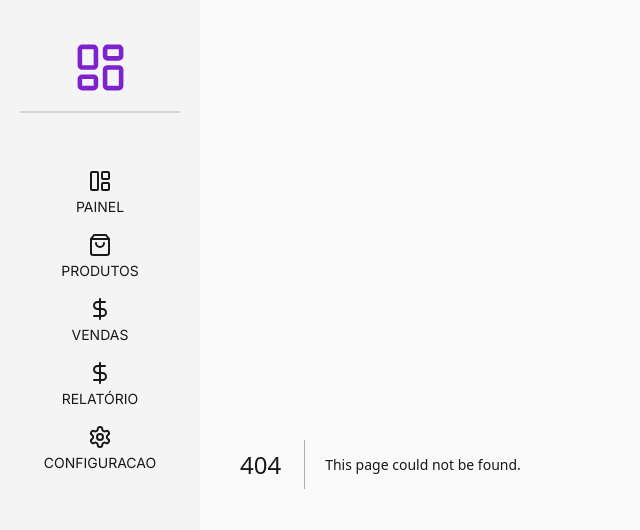
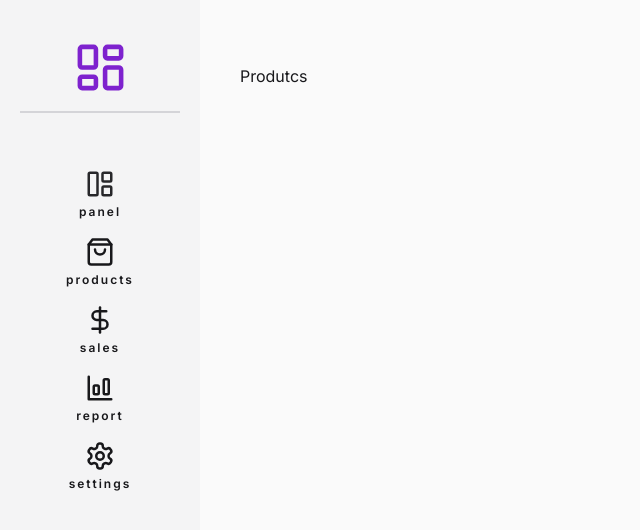
Before and after one commit to lucasWeirich/dashboard-nextjs, a Next.js app: page /products in a window 1280 px wide. Before the commit this address had no page. Shown: the top 530 px of the page, without its empty margins (0-640 px from the left). Built offline with nearby package versions, Linux system fonts and the light colour scheme.

Commit message:
feat: sideBar finalized

```diff
--- /dev/null
+++ b/src/app/panel/page.tsx
@@ -0,0 +1,5 @@
+export default function Panel() {
+  return <div>
+    panel
+  </div>
+}
--- /dev/null
+++ b/src/app/products/page.tsx
@@ -0,0 +1,5 @@
+export default function Produtcs() {
+  return <div>
+    Produtcs
+  </div>
+}
--- /dev/null
+++ b/src/app/report/page.tsx
@@ -0,0 +1,5 @@
+export default function Report() {
+  return <div>
+    Report
+  </div>
+}
--- /dev/null
+++ b/src/app/sales/page.tsx
@@ -0,0 +1,5 @@
+export default function Sales() {
+  return <div>
+    Sales
+  </div>
+}
--- /dev/null
+++ b/src/app/settings/page.tsx
@@ -0,0 +1,5 @@
+export default function Settings() {
+  return <div>
+    Settings
+  </div>
+}
--- a/src/components/SideBar.tsx
+++ b/src/components/SideBar.tsx
@@ -1,75 +1,79 @@
 import { LayoutDashboard, LayoutPanelLeft, ShoppingBag, DollarSign, BarChartBig, Settings, Ban } from "lucide-react";
 import Link from "next/link";
 
-function LinkMenu({ link, label, icon }: {
+function LinkMenu({ link, label, children }: {
   link: string
   label: string
-  icon: string
+  children: React.ReactNode
 }) {
-  let iconLink = <Ban />
-
-  switch (icon) {
-    case 'LayoutPanelLeft':
-      iconLink = <LayoutPanelLeft />
-      break
-    case 'ShoppingBag':
-      iconLink = <ShoppingBag />
-      break
-    case 'DollarSign':
-      iconLink = <DollarSign />
-      break
-    case 'BarChartBig':
-      iconLink = <BarChartBig />
-      break
-    case 'Settings':
-      iconLink = <Settings />
-      break
-    default:
-      <Ban />
-      break
-  }
-
   return <Link
     href={link}
-    className="flex flex-col items-center gap-1"
+    className="flex flex-col items-center gap-1 group"
   >
-    {iconLink}
-    <span className="uppercase text-sm">{label}</span>
+    {children}
+    <span className="text-[12px] font-semibold tracking-[2px] transition-colors group-hover:text-violet-800">{label}</span>
   </Link>
 }
 
 export default function SideBar() {
+  const stylesIconLinkMenu = {
+    size: 30,
+    class: "transition-colors group-hover:text-violet-800"
+  }
+
   return <nav className="w-[200px] min-w-[200px] h-full px-5 flex flex-col items-center py-10 bg-zinc-100 dark:bg-zinc-800">
     <Link href="/" className="w-full flex justify-center pb-4 border-b-2 border-zinc-300 dark:border-zinc-600">
       <LayoutDashboard size={55} className="text-purple-700 transition-colors hover:text-purple-600 active:-scale-[0.8]" />
     </Link>
 
     <div className="mt-14 flex flex-col gap-4">
+
+
       <LinkMenu
         link="/"
-        label="painel"
-        icon="LayoutPanelLeft"
-      />
+        label="panel"
+      >
+        <LayoutPanelLeft
+          size={stylesIconLinkMenu.size}
+          className={"text-zinc-800 dark:text-zinc-50 transition-colors group-hover:text-violet-800"}
+        />
+      </LinkMenu>
+
       <LinkMenu
-        link="/"
-        label="produtos"
-        icon="ShoppingBag"
-      />
+        link="/products"
+        label="products">
+        <ShoppingBag
+          size={stylesIconLinkMenu.size}
+          className={stylesIconLinkMenu.class}
+        />
+      </LinkMenu>
+
       <LinkMenu
-        link="/"
-        label="vendas"
-        icon="DollarSign"
-      />
+        link="/sales"
+        label="sales">
+        <DollarSign
+          size={stylesIconLinkMenu.size}
+          className={stylesIconLinkMenu.class}
+        />
+      </LinkMenu>
+
       <LinkMenu
-        link="/"
-        label="relatório"
-        icon="DollarSign"
-      />
+        link="/report"
+        label="report">
+        <BarChartBig
+          size={stylesIconLinkMenu.size}
+          className={stylesIconLinkMenu.class}
+        />
+      </LinkMenu>
+
       <LinkMenu
-        link="/"
-        label="configuracao"
-        icon="Settings"
-      />
+        link="/settings"
+        label="settings">
+        <Settings
+          size={stylesIconLinkMenu.size}
+          className={stylesIconLinkMenu.class}
+        />
+      </LinkMenu>
     </div>
   </nav>
 }
```
